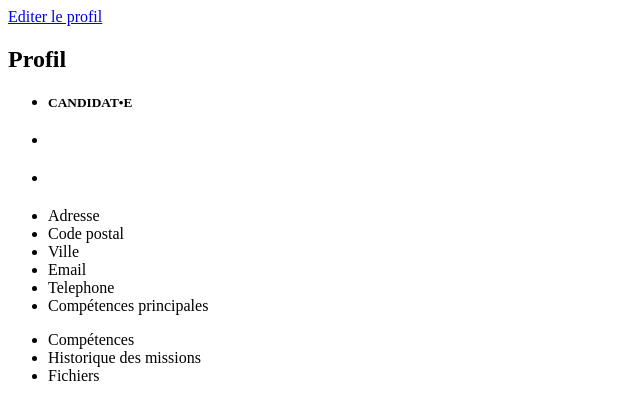
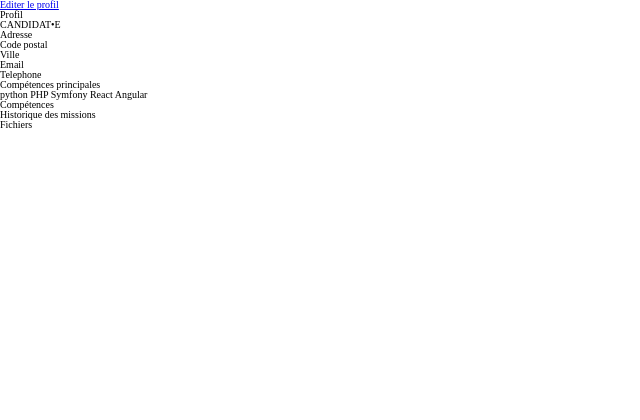
Before and after one commit to ToddEmonster/skillsPortal, a Symfony app: template templates/profile/read_profile.html.twig in a window 1280 px wide. Shown: the top 420 px of the page, without its empty margins (0-640 px from the left). Run offline with Twig, Linux system fonts and the light colour scheme; the template is opened without the code that fills it, so the values that code supplies are empty; style sheets or scripts are compiled from the project's sources; some libraries are stand-ins or nearby versions.

Commit message:
feat(major): displayed formatted read_profile

```diff
--- /dev/null
+++ b/assets/profile.js
@@ -0,0 +1 @@
+import './styles/profile.scss';
--- /dev/null
+++ b/assets/styles/reset.scss
@@ -0,0 +1,53 @@
+/* http://meyerweb.com/eric/tools/css/reset/
+   v2.0 | 20110126
+   License: none (public domain)
+*/
+
+html, body, div, span, applet, object, iframe,
+h1, h2, h3, h4, h5, h6, p, blockquote, pre,
+a, abbr, acronym, address, big, cite, code,
+del, dfn, em, img, ins, kbd, q, s, samp,
+small, strike, strong, sub, sup, tt, var,
+b, u, center,
+dl, dt, dd, ol, ul, li,
+fieldset, form, label, legend,
+table, caption, tbody, tfoot, thead, tr, th, td,
+article, aside, canvas, details, embed,
+figure, figcaption, footer, header, hgroup,
+menu, nav, output, ruby, section, summary,
+time, mark, audio, video {
+  margin: 0;
+  padding: 0;
+  border: 0;
+  font-size: 100%;
+  font: inherit;
+  vertical-align: baseline;
+}
+
+html {
+  font-size: 62.5%;
+}
+
+/* HTML5 display-role reset for older browsers */
+article, aside, details, figcaption, figure,
+footer, header, hgroup, menu, nav, section {
+  display: block;
+}
+body {
+  line-height: 1;
+}
+ol, ul {
+  list-style: none;
+}
+blockquote, q {
+  quotes: none;
+}
+blockquote:before, blockquote:after,
+q:before, q:after {
+  content: '';
+  content: none;
+}
+table {
+  border-collapse: collapse;
+  border-spacing: 0;
+}
--- a/templates/base.html.twig
+++ b/templates/base.html.twig
@@ -6,6 +6,7 @@
         {# Run `composer require symfony/webpack-encore-bundle`
            and uncomment the following Encore helpers to start using Symfony UX #}
         {% block stylesheets %}
+            {{ encore_entry_link_tags('reset') }}
             {{ encore_entry_link_tags('app') }}
         {% endblock %}
 
@@ -16,8 +17,8 @@
     <body>
         {% if app.user %}
             <div class="mb-3">
-                You are logged in as <i>{{ app.user.firstname ~ ' ' ~ app.user.lastname }}, <a href="{{ path('app_logout') }}">Logout</a>
-
+                You are logged in as <i>{{ app.user.firstname ~ ' ' ~ app.user.lastname }}</i>,
+                <a href="{{ path('app_logout') }}">Logout</a>
             </div>
         {% endif %}
         {% block body %}{% endblock %}
--- a/templates/profile/read_profile.html.twig
+++ b/templates/profile/read_profile.html.twig
@@ -1,4 +1,9 @@
 {% extends 'base.html.twig' %}
+
+{% block stylesheets %}
+    {{ parent() }}
+    {{ encore_entry_link_tags('read_profile') }}
+{% endblock %}
 
 {% block body %}
     <section class="main-content">
@@ -19,12 +24,36 @@
                 <li class="profile-info">
                     <h3>{{ profile.getJobtitle() }}</h3>
                 </li>
-                <li class="profile-info">Adresse</li>
-                <li class="profile-info">Code postal</li>
-                <li class="profile-info">Ville</li>
-                <li class="profile-info">Email</li>
-                <li class="profile-info">Telephone</li>
-                <li class="profile-info">Compétences principales</li>
+                <li class="profile-info">
+                    <span class="profile-field__label">Adresse</span><br />
+                    <span class="profile-field__content address">{{ profile.getAddress() }}</span>
+                </li>
+                <li class="profile-info">
+                    <span class="profile-field__label">Code postal</span><br />
+                    <span class="profile-field__content postal-code">{{ profile.getPostalCode() }}</span>
+                </li>
+                <li class="profile-info">
+                    <span class="profile-field__label">Ville</span><br />
+                    <span class="profile-field__content city">{{ profile.getCity() }}</span>
+                </li>
+                <li class="profile-info">
+                    <span class="profile-field__label">Email</span><br />
+                    <span class="profile-field__content email">{{ profile.getEmail() }}</span>
+                </li>
+                <li class="profile-info">
+                    <span class="profile-field__label">Telephone</span><br />
+                    <span class="profile-field__content tel">{{ profile.getTel() }}</span>
+                </li>
+                <li class="profile-info">
+                    <span class="profile-field__label">Compétences principales</span><br />
+                    <span class="profile-field__content main-skills">
+                        <span class="tag">python</span>
+                        <span class="tag">PHP</span>
+                        <span class="tag">Symfony</span>
+                        <span class="tag">React</span>
+                        <span class="tag">Angular</span>
+                    </span>
+                </li>
             </ul>
         </section>
         <section class="info-details">
--- a/webpack.config.js
+++ b/webpack.config.js
@@ -20,8 +20,10 @@ Encore
      * Each entry will result in one JavaScript file (e.g. app.js)
      * and one CSS file (e.g. app.css) if your JavaScript imports CSS.
      */
+    .addStyleEntry('reset', './assets/styles/reset.scss')
     .addEntry('app', './assets/app.js')
     .addEntry('home', './assets/home.js')
+    .addEntry('read_profile', './assets/profile.js')
 
     // enables the Symfony UX Stimulus bridge (used in assets/bootstrap.js)
     .enableStimulusBridge('./assets/controllers.json')
```
Also changed, not shown: assets/styles/app.scss (+11 -0 lines), assets/styles/profile.scss (added, +12 -0 lines), templates/read_profile.html.twig (deleted, +0 -9 lines).
